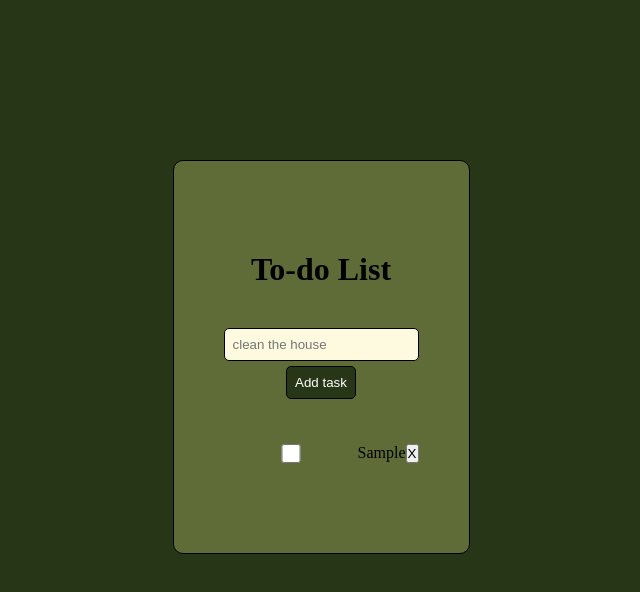
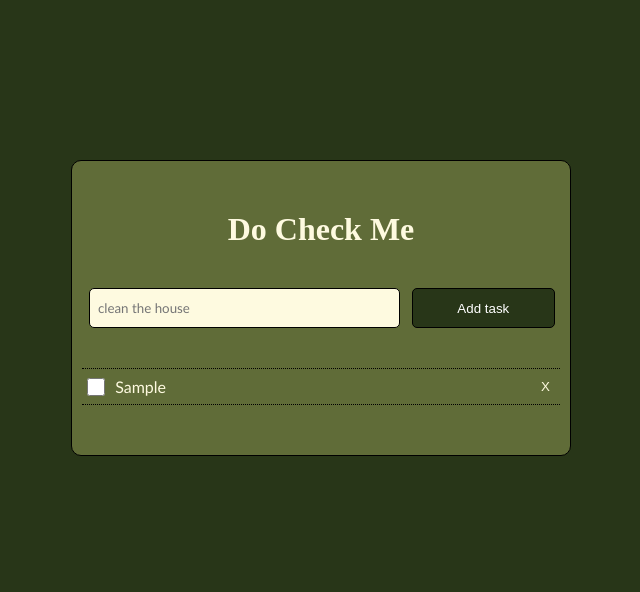
Before and after one commit to FernandoJMartins/to-do-list, a plain HTML site: page index.html in a window 1280 px wide. Both pictures are taken after typing "Sample" into the empty fields and a click on the button "Add task". Shown: the whole page, without its empty margins (319-959 px from the left). Drawn offline with Linux system fonts and the light colour scheme; a web font is replaced by a local one.

Commit message:
design improvements

```diff
--- a/index.html
+++ b/index.html
@@ -5,15 +5,19 @@
     <meta name="viewport" content="width=<device-width>, initial-scale=1.0">
     <title>Document</title>
     <link rel="stylesheet" href="style.css">
+    <link rel="preconnect" href="https://fonts.googleapis.com">
+<link rel="preconnect" href="https://fonts.gstatic.com" crossorigin>
+<link href="https://fonts.googleapis.com/css2?family=Doto:wght@100..900&display=swap" rel="stylesheet">
 </head>
 <body>
     <main>
         <form id="to-do-form" onsubmit="return addTask(event)">
-            <h1>To-do List</h1>
+            <h1>Do Check Me</h1>
             <div id="inputs">
                 <input id="input" type="text" placeholder="clean the house">
+                <button id="add-task" type="submit">Add task</button>
             </div>
-            <button id="add-task" type="submit">Add task</button>
+
             <section>
                 <ul id="tasks">
                 </ul>
--- a/index.js
+++ b/index.js
@@ -1,33 +1,16 @@
 let tasks = []
 
 
+const inputs = document.querySelector("#inputs");
+const input = document.querySelector("input");
 
-const input = document.querySelector("input");
-const inputs = document.querySelector("#inputs");
-
-
-input.addEventListener("click", (e) => {
-    createNewInput();
-})
-
-function createNewInput(){
-
-    const newInput = document.createElement("input");
-    newInput.setAttribute("type", "text");
-    newInput.setAttribute("id", "input");
-
-    inputs.appendChild(newInput);
-
-    newInput.addEventListener("click", (event) => {
-            createNewInput();
-        });
-}
 
 
 
 function renderTaskONHTML(task, done = false){
     const ul = document.querySelector("#tasks")
     const li = document.createElement("li");
+    const div = document.createElement("div");
 
     const input = document.createElement("input");
     input.setAttribute("type", "checkbox")
@@ -41,11 +24,11 @@ function renderTaskONHTML(task, done = false){
 
 
         if (done){
-            spanToggle.style.textDecoration = "line-through"
-            spanToggle.style.color = "grey"
+            spanToggle.style.textDecoration = "line-through";
+            spanToggle.style.color = "#111111";
         }
         else{
-            spanToggle.style.color = "black"
+            spanToggle.style.color = "#fefae0"
             spanToggle.style.textDecoration = "none"
         }
 
@@ -63,17 +46,21 @@ function renderTaskONHTML(task, done = false){
 
 
     const span = document.createElement("span");
+    span.style.color = "#fefae0";
     span.textContent = task
 
     if (done){
-        span.style.textDecoration = "line-through"
+        span.style.textDecoration = "line-through";
+        span.style.color = "#111111";
+
     }
 
     const btn = document.createElement("button")
     btn.className = "rmv"
     btn.textContent = "X"
+    btn.style.color = "#fefae0"
     btn.addEventListener("click", (event) => {
-        const liToRemove = event.target.parentElement
+        const liToRemove = event.target.parentElement.parentElement;
         const taskRemove = liToRemove.querySelector("span").
         textContent
 
@@ -83,10 +70,11 @@ function renderTaskONHTML(task, done = false){
         localStorage.setItem("tasks", JSON.stringify(tasks))
     })
 
+    div.appendChild(btn);
 
     li.appendChild(input)
     li.appendChild(span);
-    li.appendChild(btn);
+    li.appendChild(div);
 
     ul.appendChild(li)
 }
--- a/style.css
+++ b/style.css
@@ -16,6 +16,7 @@ main{
 
 h1{
     margin: 5vh 0;
+    font-family: 'Doto';
 }
 
 section{
@@ -36,26 +37,116 @@ span{
 
 
 #to-do-form{
-    padding: 50px;
+    width: 500px;
+    padding: 10px;
+    height: auto;
     background-color: #606c38;
     border: 0.5px solid black;
     border-radius: 10px;
+
 }
 
 #add-task {
+    width: 30%;
+    height: 40px;
     background-color: #283618;
     color: white;
     border: 0.5px solid black;
     border-radius: 5px;
-    padding: 8px;
-    margin: 5px;
+    margin-right: 5px;
+    cursor: pointer;
 
 }
 
-input {
+#input {
     padding: 8px;
-    width: 100%;
+    width: 65%;
+    height: 40px;
     border-radius: 5px;
     border: 0.5px solid black;
     background-color: #fefae0;
+    margin: 0 auto;
 }
+
+#inputs {
+    display: flex;
+    gap: 5px;
+    margin: 0 auto;
+}
+
+
+h2{
+    display: flex;
+    justify-content: start;
+    margin: 5px 10px;
+}
+
+#tasks {
+    display: flex;
+    flex-direction: column;
+
+    background-color: #606c38;
+
+
+
+    margin: 0 auto;
+}
+
+
+li:first-child {
+    border-top: 0.2px dotted black;
+}
+li {
+    display: flex;
+    justify-content: start;
+    padding: 5px;
+    border-bottom: 0.1px dotted black;
+    align-items: center;
+    width: 100%;
+}
+
+.ck {
+    width: 40px;
+    height: 20px;
+    margin-right: 10px;
+}
+
+
+
+.rmv {
+    background-color: transparent;
+    border: none;
+    padding: 5px;
+
+}
+
+.rmv:hover {
+    cursor: pointer
+}
+
+span {
+    width: 500px;
+    display: flex;
+    justify-content: start;
+
+}
+
+li div{
+    display: flex;
+    justify-content: end;
+    width: 100%;
+    color: #fefae0;
+}
+
+li span {
+    margin: 0 auto;
+}
+
+h1 {
+    color: #fefae0;
+}
+
+input, span {
+
+    font-family: 'Gill Sans', 'Gill Sans MT', Calibri, 'Trebuchet MS', sans-serif;
+}
```
